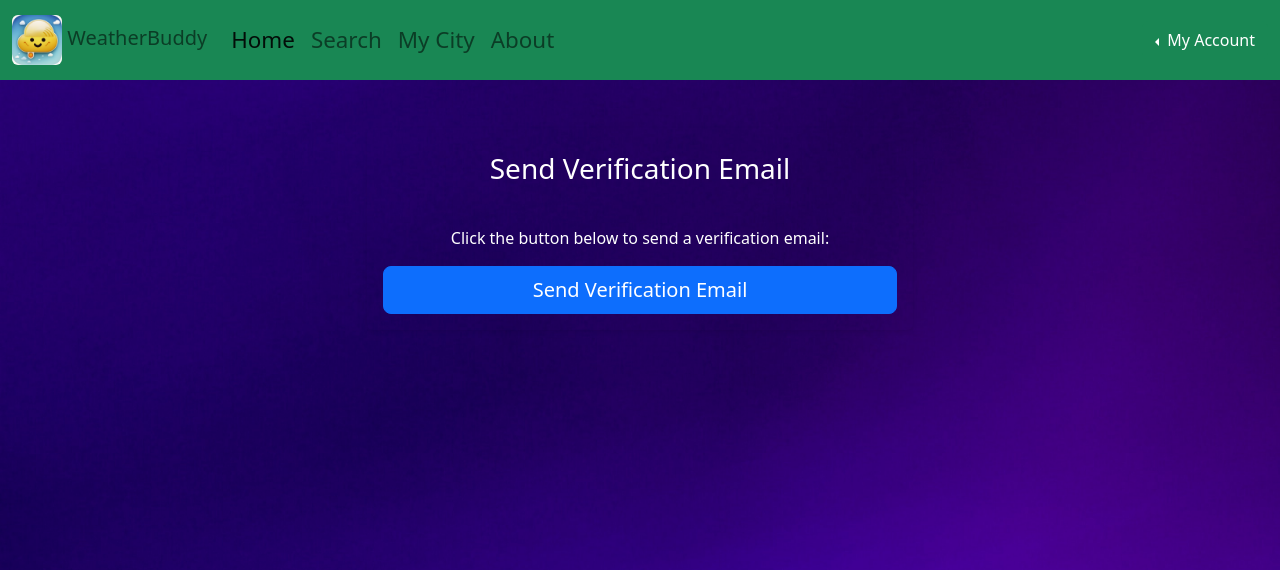
After one commit to MikhailKras/weather-buddy, a FastAPI app: template src/templates/auth/email_verification_form.html in a window 1280 px wide. The commit adds this page. Shown: the top 570 px of the page. Run offline with FastAPI, Linux system fonts and the light colour scheme; the template is opened without the code that fills it, so the values that code supplies are empty; parts of the project's set-up code (start-up, migrations or seed data) failed here and were passed over.

Commit message:
feat: added email verification functionality and template
Added the `/users/email-verification` endpoint to send a verification email
Added a new HTML template `auth/email_verification_form.html` for the verification form

```diff
--- a/src/templates/auth/base.html
+++ b/src/templates/auth/base.html
@@ -58,6 +58,8 @@
               <li><hr class="dropdown-divider"></li>
               <li><a class="dropdown-item" href="/users/settings">Settings</a></li>
               <li><hr class="dropdown-divider"></li>
+              <li><a class="dropdown-item" href="/users/email-verification">Email verification</a></li>
+              <li><hr class="dropdown-divider"></li>
               <li><a class="dropdown-item" href="/users/logout">Logout</a></li>
             </ul>
           </div>
--- /dev/null
+++ b/src/templates/auth/email_verification_form.html
@@ -0,0 +1,49 @@
+{% extends "auth/base.html" %}
+
+{% block title %}Send Verification Email{% endblock %}
+
+{% block content %}
+<div class="container my-5">
+  <div class="row justify-content-center">
+    <div class="col-lg-6">
+      <div class="card border-0 shadow-sm bg-transparent text-white">
+        <div class="card-header bg-transparent border-0">
+          <h3 class="card-title text-center my-3">Send Verification Email</h3>
+        </div>
+        <div class="card-body">
+          <p class="text-center mb-3">Click the button below to send a verification email:</p>
+          <div class="d-grid">
+            <button id="send-verification-btn" class="btn btn-primary btn-lg">Send Verification Email</button>
+          </div>
+          <div id="error-message" class="alert alert-danger bg-danger text-white" role="alert" style="display: none;"></div>
+          <div id="success-message" class="alert alert-success bg-success text-white" role="alert" style="display: none;"></div>
+        </div>
+      </div>
+    </div>
+  </div>
+</div>
+
+<script>
+  const sendVerificationBtn = document.getElementById('send-verification-btn');
+  const errorMessage = document.getElementById('error-message');
+  const successMessage = document.getElementById('success-message');
+
+  sendVerificationBtn.addEventListener('click', async () => {
+    try {
+      const response = await fetch('/users/email-verification', { method: 'POST' });
+
+      const data = await response.json();
+      if (!response.ok) {
+        throw new Error(data.detail);
+      } else {
+        successMessage.style.display = 'block';
+        successMessage.textContent = data.message;
+        errorMessage.style.display = 'none';
+      }
+    } catch (error) {
+      errorMessage.textContent = error.message;
+      errorMessage.style.display = 'block';
+    }
+  });
+</script>
+{% endblock %}
```
Also changed, not shown: src/auth/router.py (+40 -0 lines).
